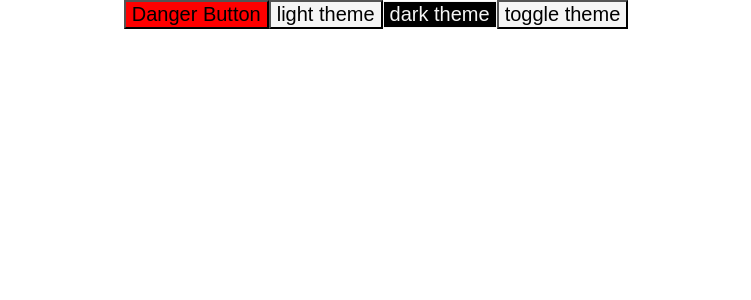
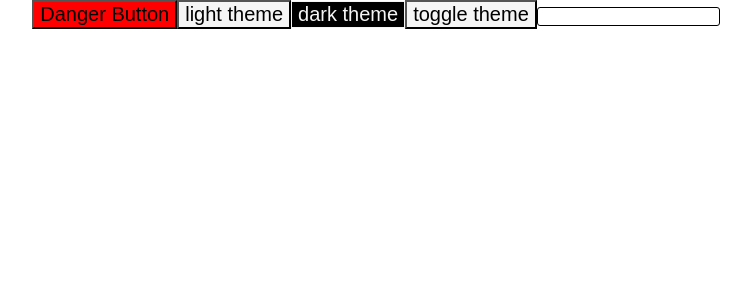
Before and after one commit to AkkaFranKebne/react-styled-component, a React (Create React App) app: page / in a window 1280 px wide. Shown: the top 300 px of the page, without its empty margins (264-1015 px from the left). Built offline with nearby package versions, Linux system fonts and the light colour scheme.

Commit message:
passing attributes to components

```diff
--- a/src/App.js
+++ b/src/App.js
@@ -1,6 +1,7 @@
 import React, { Component } from 'react';
 import { ThemeProvider } from 'styled-components';
 import Button from './components/common/Button';
+import PasswordInput from './components/common/PasswordInput';
 import LightTheme from './theme/light';
 import DarkTheme from './theme/dark';
 import './App.css';
@@ -29,6 +30,7 @@
         <ThemeProvider theme={this.state.theme}>
           <Button onClick={this.handleToggleTheme}>toggle theme</Button>
         </ThemeProvider>
+        <PasswordInput />
       </div>
     );
   }
--- /dev/null
+++ b/src/components/common/PasswordInput.js
@@ -0,0 +1,16 @@
+import React from 'react';
+import styled from 'styled-components';
+
+// passing attributes to components
+const PasswordInput = styled.input.attrs({
+  type: 'password'
+})`
+  border-radius: 3px;
+  outline: none;
+  border: 1px solid black;
+  &:focus {
+    border-color: red;
+  }
+`;
+
+export default PasswordInput;
```
